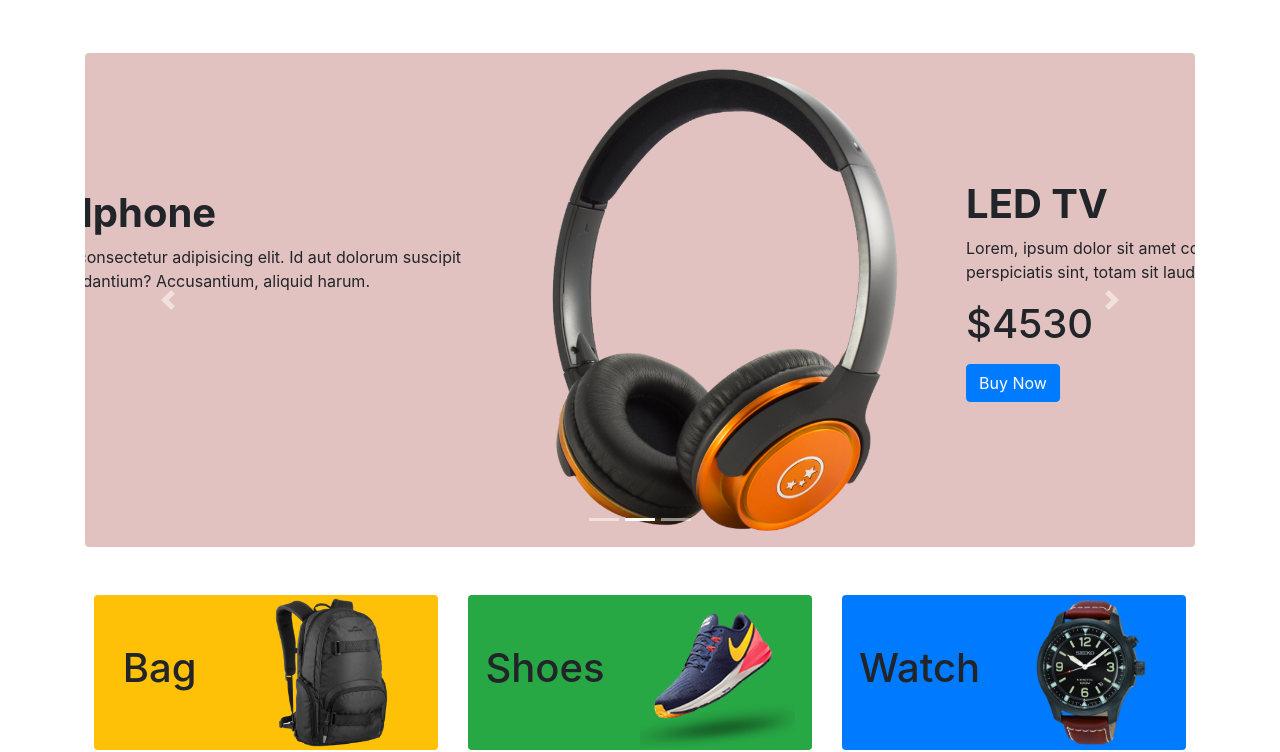
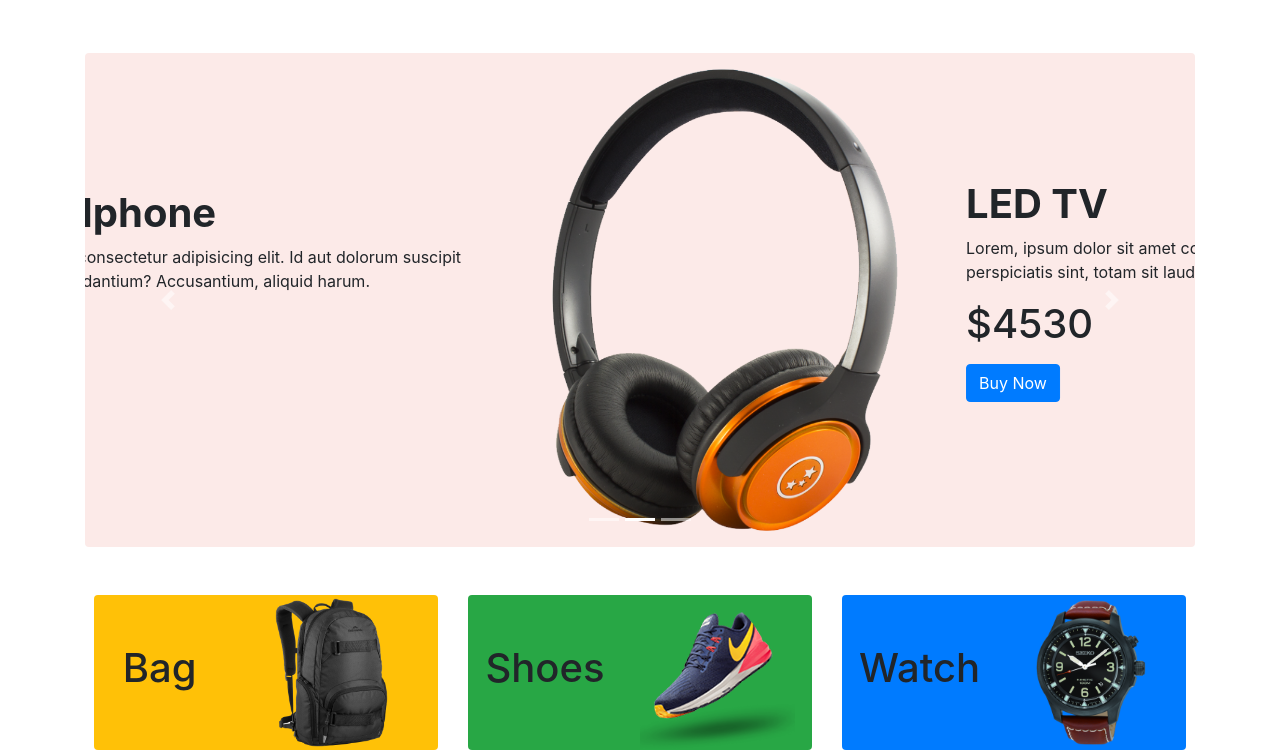
Before and after one commit to fifo36/panda-commerce, a plain HTML site: page index.html in a window 1280 px wide. Shown: the part 51-803 px from the top of the page. Drawn offline with nearby package versions, Linux system fonts and the light colour scheme.

Commit message:
bootstrap done

```diff
--- a/index.html
+++ b/index.html
@@ -55,7 +55,7 @@
 
 
 
-            <div class="carousel-inner rounded mt-5 p-3" style="background-color: rgb(226, 193, 193);">
+            <div class="carousel-inner rounded mt-5 p-3" style="background-color: #fceae8;">
               <div class="carousel-item active">
                 <div class="row align-items-center">
 
```
